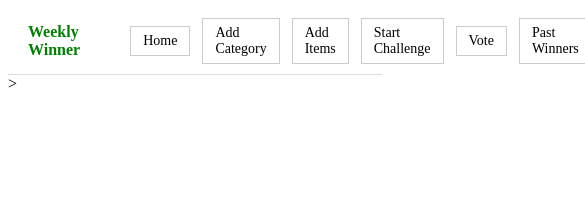
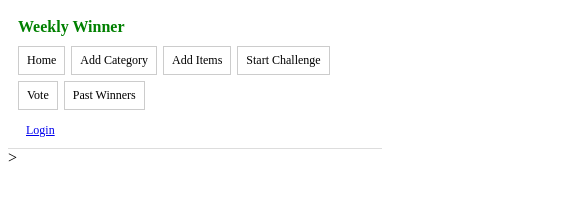
Before and after one commit to Sam10278/Weekly-Winner-, a plain HTML site: page frontend/pages/index.html in a window 390 px wide. Shown: the top 200 px of the page, 585 px wide, since content can reach past the window. Drawn offline with Linux system fonts and the light colour scheme; no server answers.

Commit message:
Fix navbar mobile layout

```diff
--- a/frontend/css/navbar.css
+++ b/frontend/css/navbar.css
@@ -37,3 +37,38 @@
     margin-left: auto;
     padding-left: 15px;
 }
+
+
+
+/* Movile Navbar */
+@media (max-width: 768px) {
+
+    .navbar {
+        flex-wrap: wrap;
+        padding: 10px;
+        gap: 10px;
+    }
+
+    .navbar-brand {
+        margin-right: 0;
+        width: 100%;
+    }
+
+    .navbar-links {
+        display: flex;
+        flex-wrap: wrap;
+        gap: 6px;
+        width: 100%;
+    }
+
+    .navbar-links a,
+    .navbar-user a {
+        font-size: 12px;
+        padding: 6px 8px;
+    }
+
+    .navbar-user {
+        margin-left: 0;
+        padding-left: 0;
+    }
+}
```
